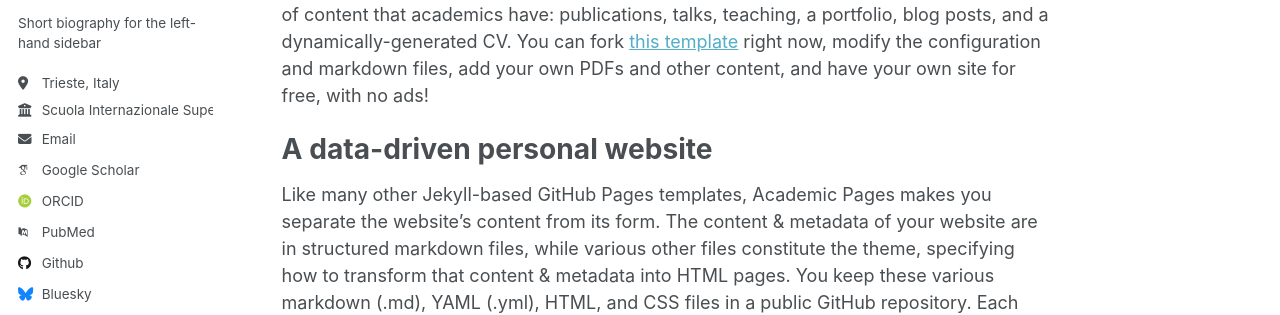
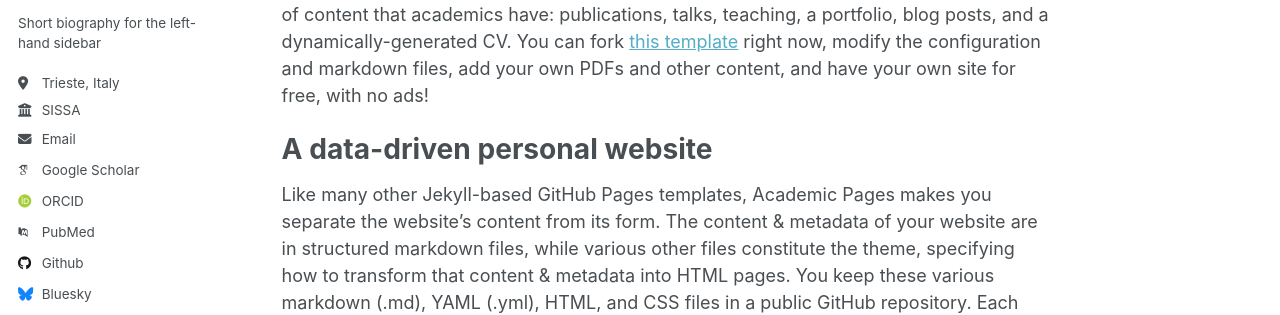
Before and after one commit to cristianomuzzi/cristianomuzzi.github.io, a Jekyll site: the page built from _pages/about.md, in a window 1280 px wide. Shown: the part 310-625 px from the top of the page. Built offline with Jekyll 4.4.1, drawn with Linux system fonts in a browser that asks for light colours; some web fonts are replaced.

Commit message:
Update _config.yml

```diff
--- a/_config.yml
+++ b/_config.yml
@@ -26,7 +26,7 @@ author:
   pronouns         : # example: "she/her"
   bio              : "Short biography for the left-hand sidebar"
   location         : "Trieste, Italy"
-  employer         : "Scuola Internazionale Superiore di Studi Avanzati "
+  employer         : "SISSA "
   uri              : # URL
   email            : "none@example.org"
 
```
